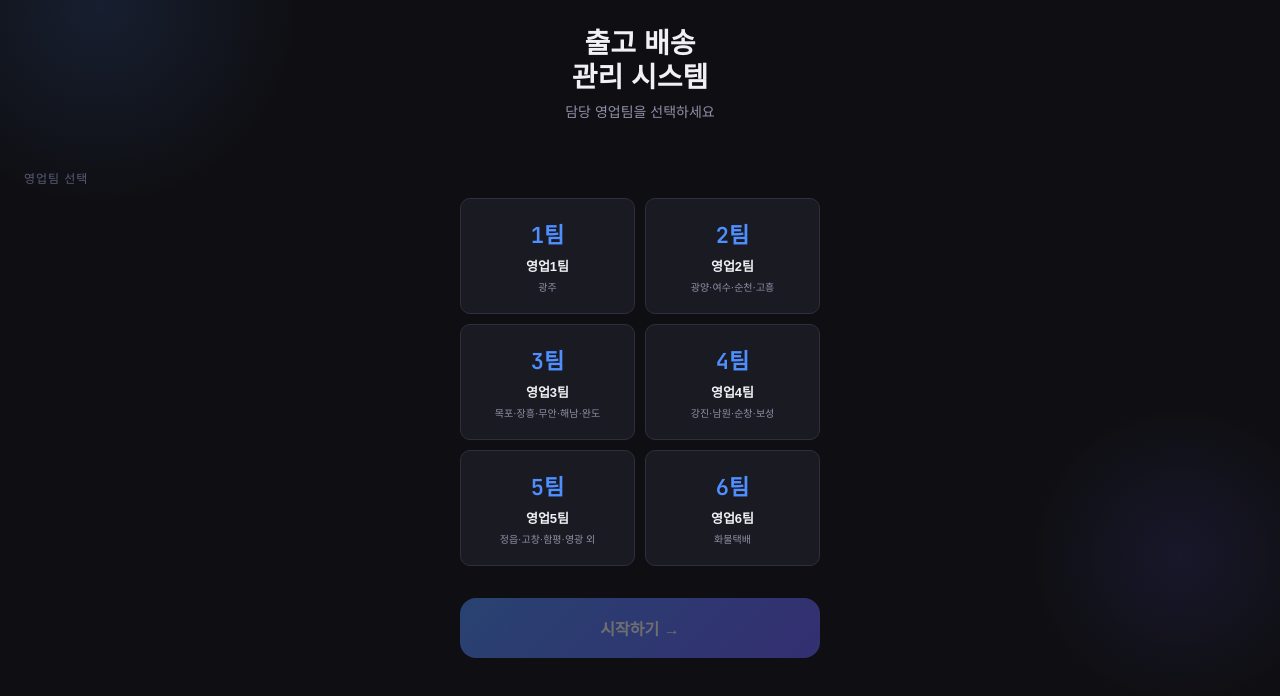
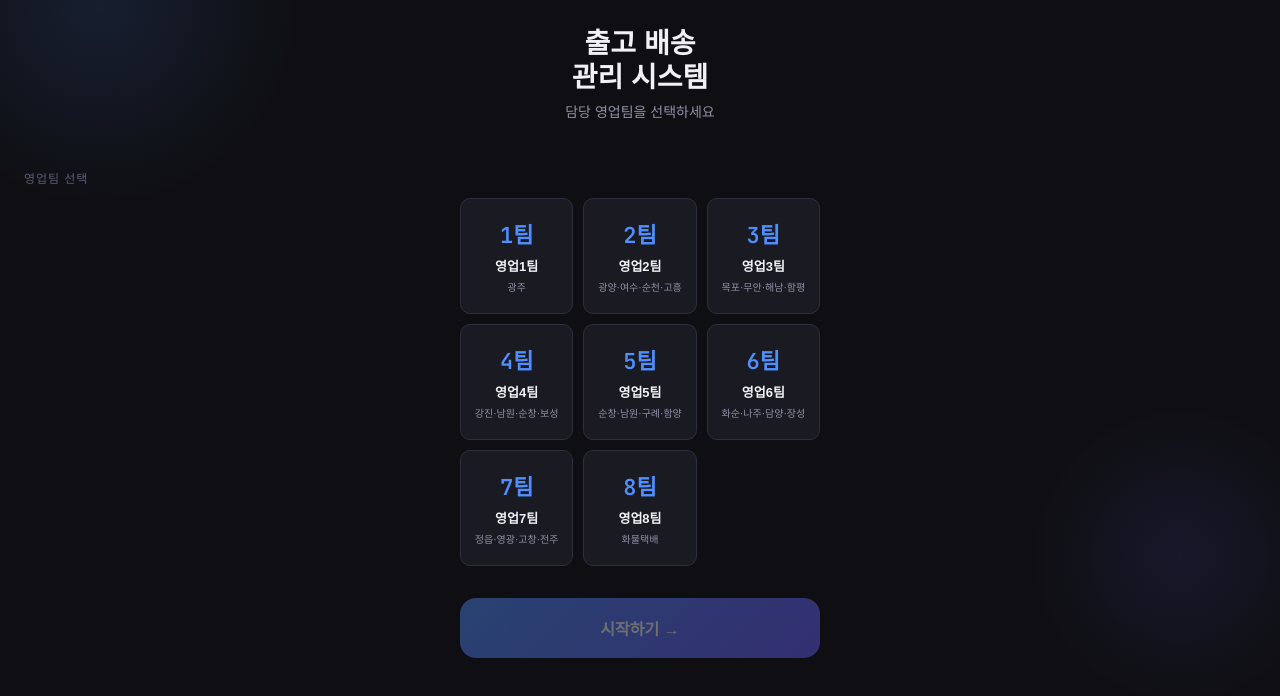
Before and after one commit to heon-k/delivery-app, a plain HTML site: page index.html in a window 1280 px wide. Shown: the part 94-790 px from the top of the page. Drawn offline with Linux system fonts and the light colour scheme.

Commit message:
Add files via upload

```diff
--- a/index.html
+++ b/index.html
@@ -84,7 +84,7 @@
     letter-spacing: 0.08em; text-transform: uppercase;
     align-self: flex-start; margin-bottom: 12px; width: 100%; max-width: 360px;
   }
-  .team-grid { display: grid; grid-template-columns: 1fr 1fr; gap: 10px; width: 100%; max-width: 360px; margin-bottom: 32px; }
+  .team-grid { display: grid; grid-template-columns: 1fr 1fr 1fr; gap: 10px; width: 100%; max-width: 360px; margin-bottom: 32px; }
   .team-btn {
     background: var(--surface); border: 1px solid var(--border);
     border-radius: var(--radius-sm); padding: 18px 12px; cursor: pointer;
@@ -316,24 +316,34 @@
       <span class="team-name">영업2팀</span>
       <span class="team-region">광양·여수·순천·고흥</span>
     </button>
-    <button class="team-btn" onclick="selectTeam(this,'목포장흥무한해남완도','영업3팀')">
+    <button class="team-btn" onclick="selectTeam(this,'목포무안해남함평','영업3팀')">
       <span class="team-num">3팀</span>
       <span class="team-name">영업3팀</span>
-      <span class="team-region">목포·장흥·무안·해남·완도</span>
+      <span class="team-region">목포·무안·해남·함평</span>
     </button>
     <button class="team-btn" onclick="selectTeam(this,'강진남원순창보성','영업4팀')">
       <span class="team-num">4팀</span>
       <span class="team-name">영업4팀</span>
       <span class="team-region">강진·남원·순창·보성</span>
     </button>
-    <button class="team-btn" onclick="selectTeam(this,'정읍고창함평영광함양해남화순구례와도','영업5팀')">
+    <button class="team-btn" onclick="selectTeam(this,'순창남원구례함양','영업5팀')">
       <span class="team-num">5팀</span>
       <span class="team-name">영업5팀</span>
-      <span class="team-region">정읍·고창·함평·영광 외</span>
+      <span class="team-region">순창·남원·구례·함양</span>
     </button>
-    <button class="team-btn" onclick="selectTeam(this,'화물택배','영업6팀')">
+    <button class="team-btn" onclick="selectTeam(this,'화순나주담양장성','영업6팀')">
       <span class="team-num">6팀</span>
       <span class="team-name">영업6팀</span>
+      <span class="team-region">화순·나주·담양·장성</span>
+    </button>
+    <button class="team-btn" onclick="selectTeam(this,'정읍영광고창전주','영업7팀')">
+      <span class="team-num">7팀</span>
+      <span class="team-name">영업7팀</span>
+      <span class="team-region">정읍·영광·고창·전주</span>
+    </button>
+    <button class="team-btn" onclick="selectTeam(this,'화물택배','영업8팀')">
+      <span class="team-num">8팀</span>
+      <span class="team-name">영업8팀</span>
       <span class="team-region">화물택배</span>
     </button>
   </div>
@@ -448,9 +458,11 @@ function getRegionLabel(sheet) {
   const map = {
     '광주': '광주',
     '광양여수순천고흥': '광양·여수·순천·고흥',
-    '목포장흥무한해남완도': '목포·장흥·무안·해남·완도',
+    '목포무안해남함평': '목포·무안·해남·함평',
     '강진남원순창보성': '강진·남원·순창·보성',
-    '정읍고창함평영광함양해남화순구례와도': '정읍·고창·함평·영광 외',
+    '순창남원구례함양': '순창·남원·구례·함양',
+    '화순나주담양장성': '화순·나주·담양·장성',
+    '정읍영광고창전주': '정읍·영광·고창·전주',
     '화물택배': '화물택배',
   };
   return map[sheet] || sheet;
```
